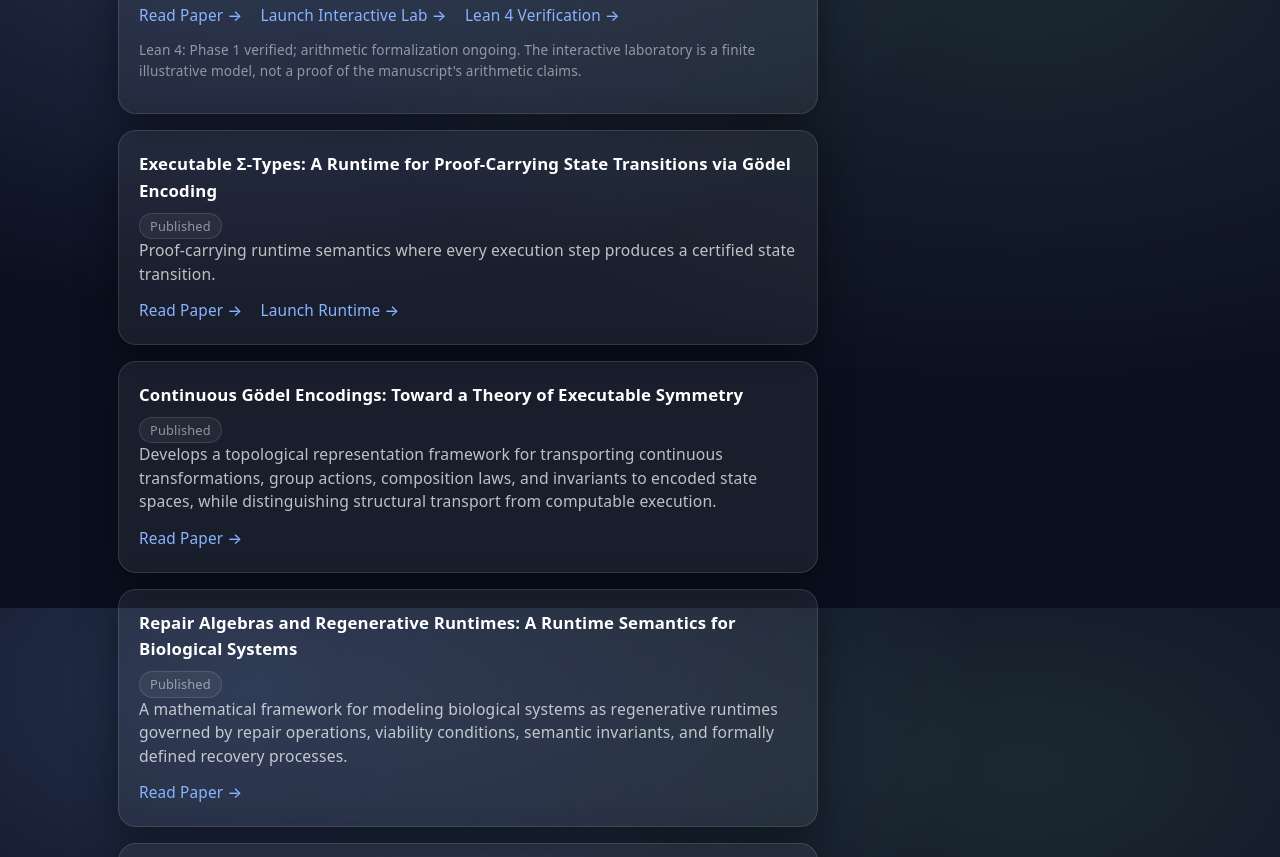
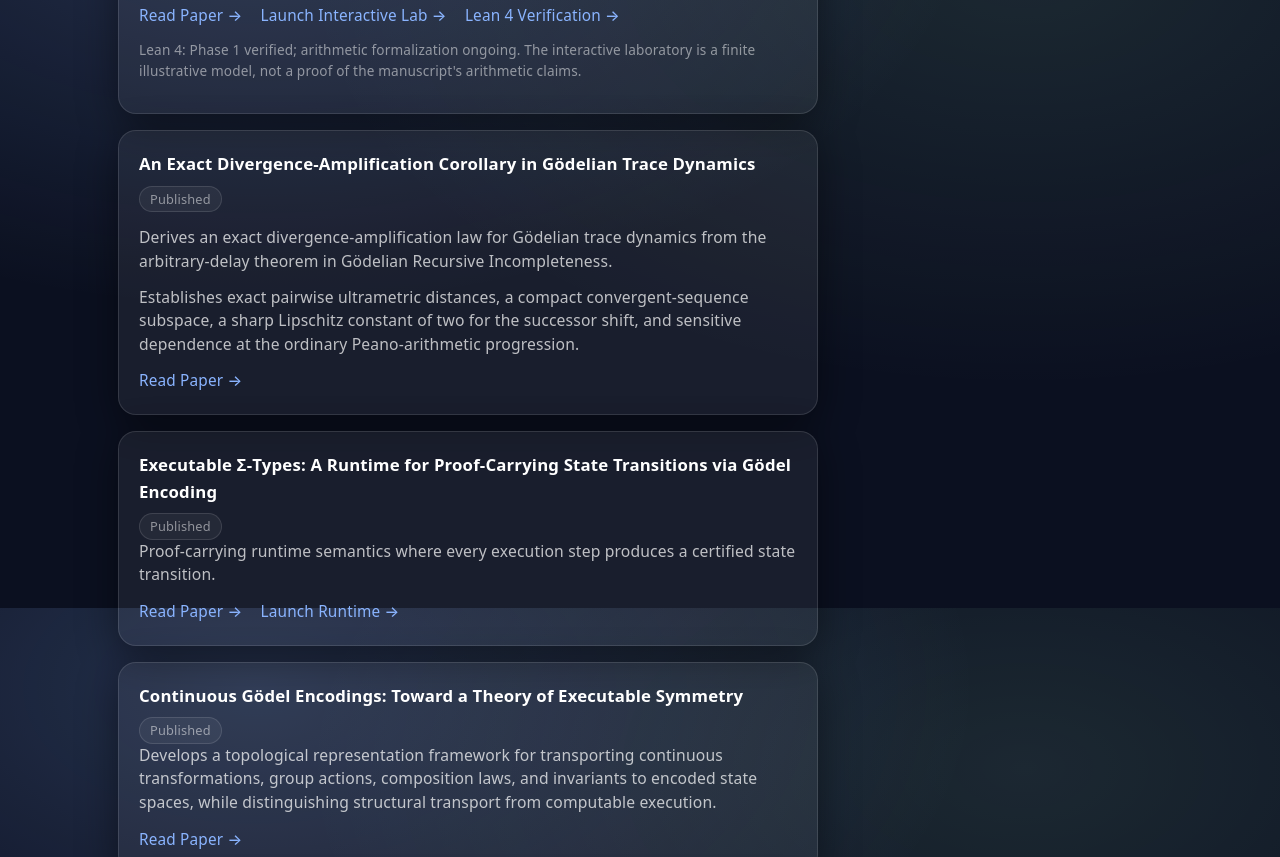
Before and after one commit to blah161/aadsystems-landing, a plain HTML site: page index.html in a window 1280 px wide. Shown: the part 5792-6649 px from the top of the page. Drawn offline with Linux system fonts and the light colour scheme.

Commit message:
Update index.html

```diff
--- a/index.html
+++ b/index.html
@@ -1794,6 +1794,26 @@ Launch Interactive Companion →
     Lean 4: Phase 1 verified; arithmetic formalization ongoing. The interactive
     laboratory is a finite illustrative model, not a proof of the manuscript's arithmetic claims.
   </p>
+</div>
+
+<!-- ====================================================== -->
+<!-- EXACT DIVERGENCE-AMPLIFICATION COROLLARY                -->
+<!-- ====================================================== -->
+<div class="card paper" id="godelian-divergence-amplification" style="margin-top:16px;">
+  <div class="card-title">An Exact Divergence-Amplification Corollary in Gödelian Trace Dynamics</div>
+  <div class="badge" style="margin-left:0;">Published</div>
+  <p style="margin-top:14px;">
+    Derives an exact divergence-amplification law for Gödelian trace dynamics
+    from the arbitrary-delay theorem in Gödelian Recursive Incompleteness.
+  </p>
+  <p>
+    Establishes exact pairwise ultrametric distances, a compact convergent-sequence
+    subspace, a sharp Lipschitz constant of two for the successor shift, and
+    sensitive dependence at the ordinary Peano-arithmetic progression.
+  </p>
+  <div class="links">
+    <a href="papers/Godelian_Divergence_Amplification.pdf" data-paper-title="An Exact Divergence-Amplification Corollary in Gödelian Trace Dynamics" data-paper-group="Mathematics" data-paper-tags="Logic|Gödel|Dynamical systems|Ultrametrics" data-paper-meta="Logic · trace dynamics · ultrametric topology" target="_blank" rel="noopener noreferrer">Read Paper →</a>
+  </div>
 </div>
 
 <div class="card paper" style="margin-top:16px;">
```
